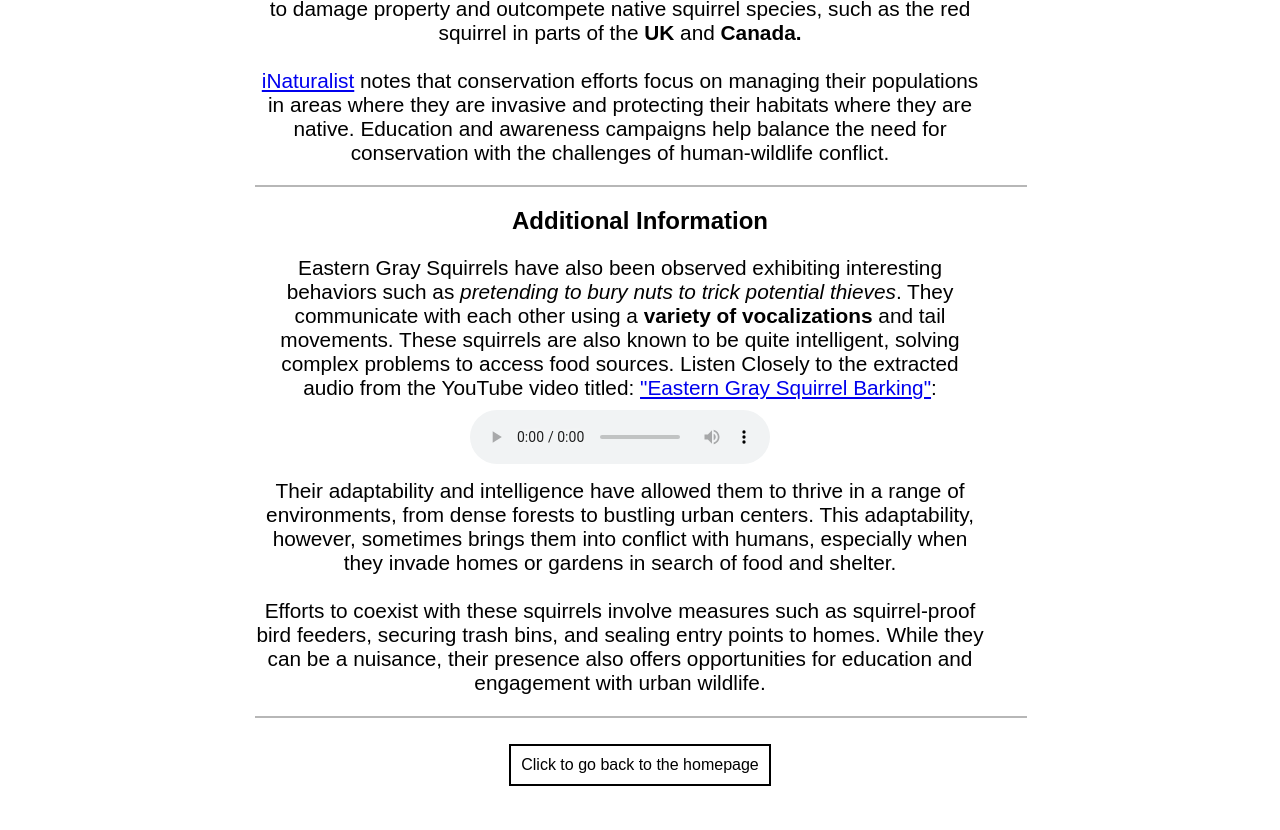
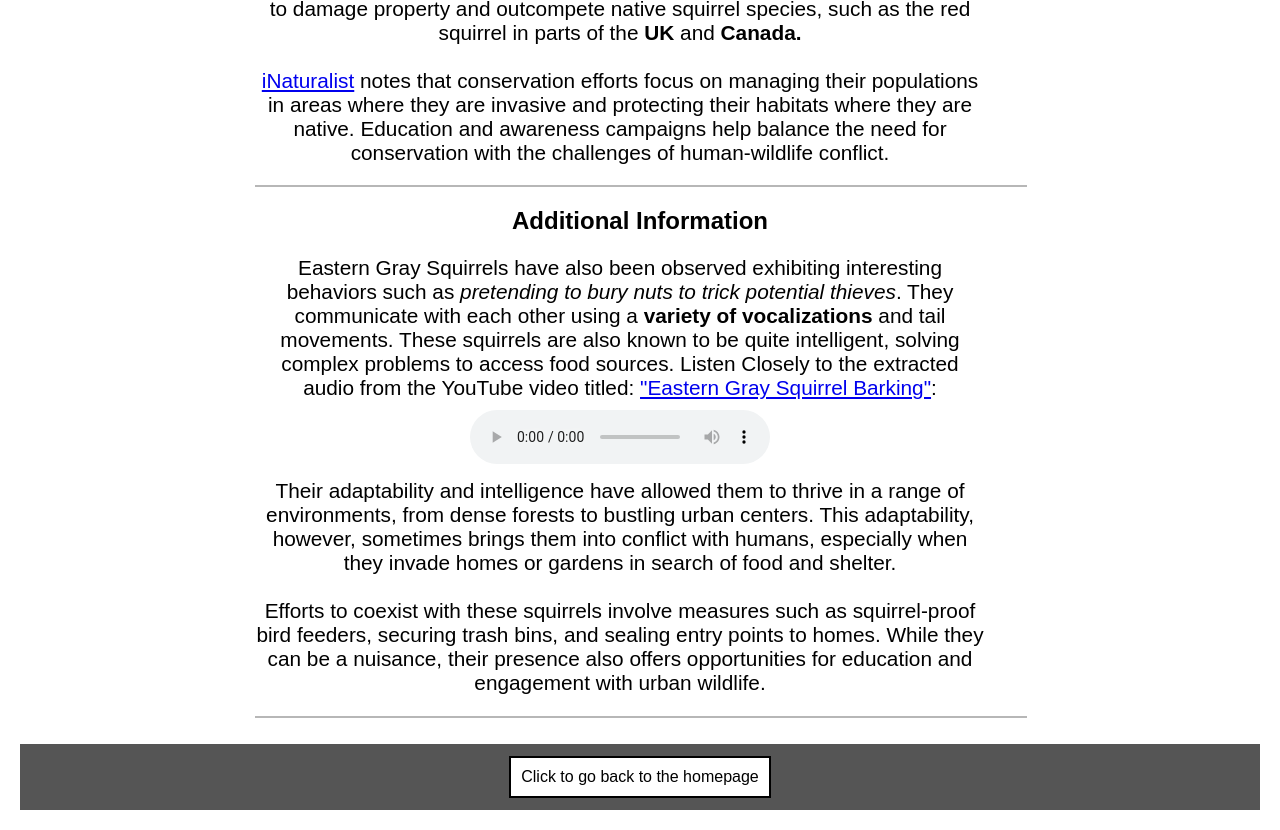
Before and after one commit to Poxxon/WEB222-A3, a plain HTML site: page src/index.html in a window 1280 px wide. Shown: the part 3437-4267 px from the top of the page. Before the commit the page ends 4243 px from the top, so only its background shows below. Drawn offline with Linux system fonts and the light colour scheme.

Commit message:
added cool colors to footer!!

```diff
--- a/src/styles.css
+++ b/src/styles.css
@@ -101,3 +101,10 @@ hr {
 ul {
   list-style-type: lower-roman;
 }
+
+footer {
+  background-color: #555;
+  width: 100%;
+  padding-top: 12px;
+  padding-bottom: 12px;
+}
```
